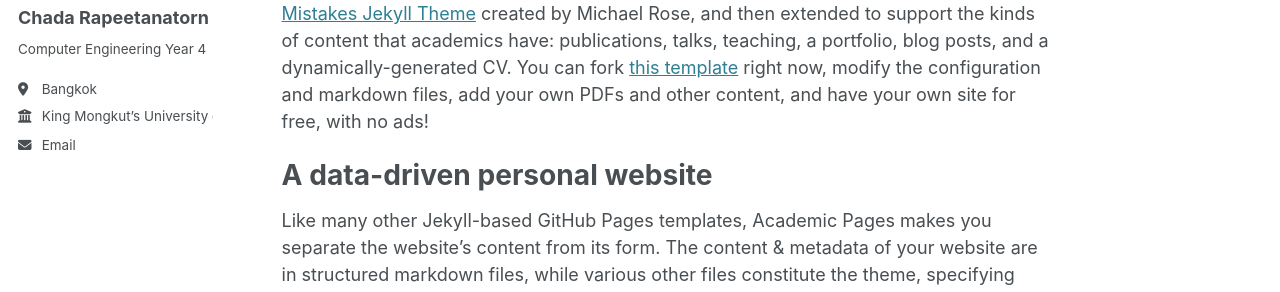
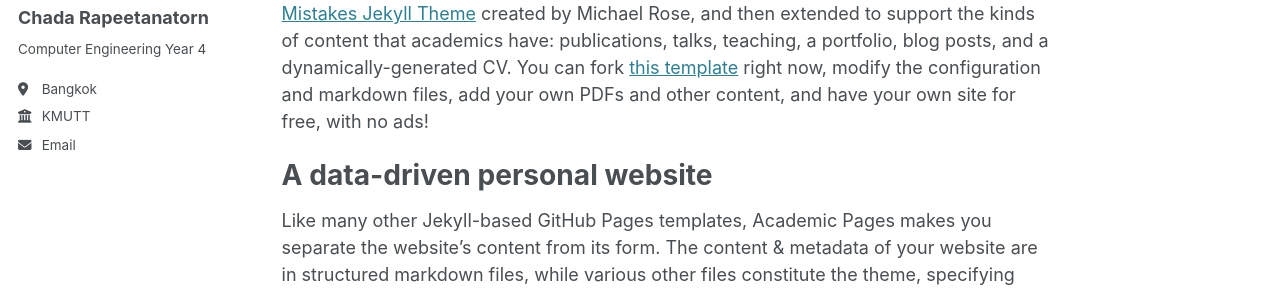
Before and after one commit to ChadaYing/ChadaYing.github.io, a Jekyll site: the page built from _pages/about.md, in a window 1280 px wide. Shown: the part 284-576 px from the top of the page. Built offline with Jekyll 4.4.1, drawn with Linux system fonts in a browser that asks for light colours.

Commit message:
Update _config.yml

```diff
--- a/_config.yml
+++ b/_config.yml
@@ -26,7 +26,7 @@ author:
   pronouns         : # example: "she/her"
   bio              : "Computer Engineering Year 4"
   location         : "Bangkok"
-  employer         : "King Mongkut’s University of Technology Thonburi"
+  employer         : "KMUTT"
   uri              : # URL
   email            : "chada.ying@mail.kmutt.ac.th"
 
```
